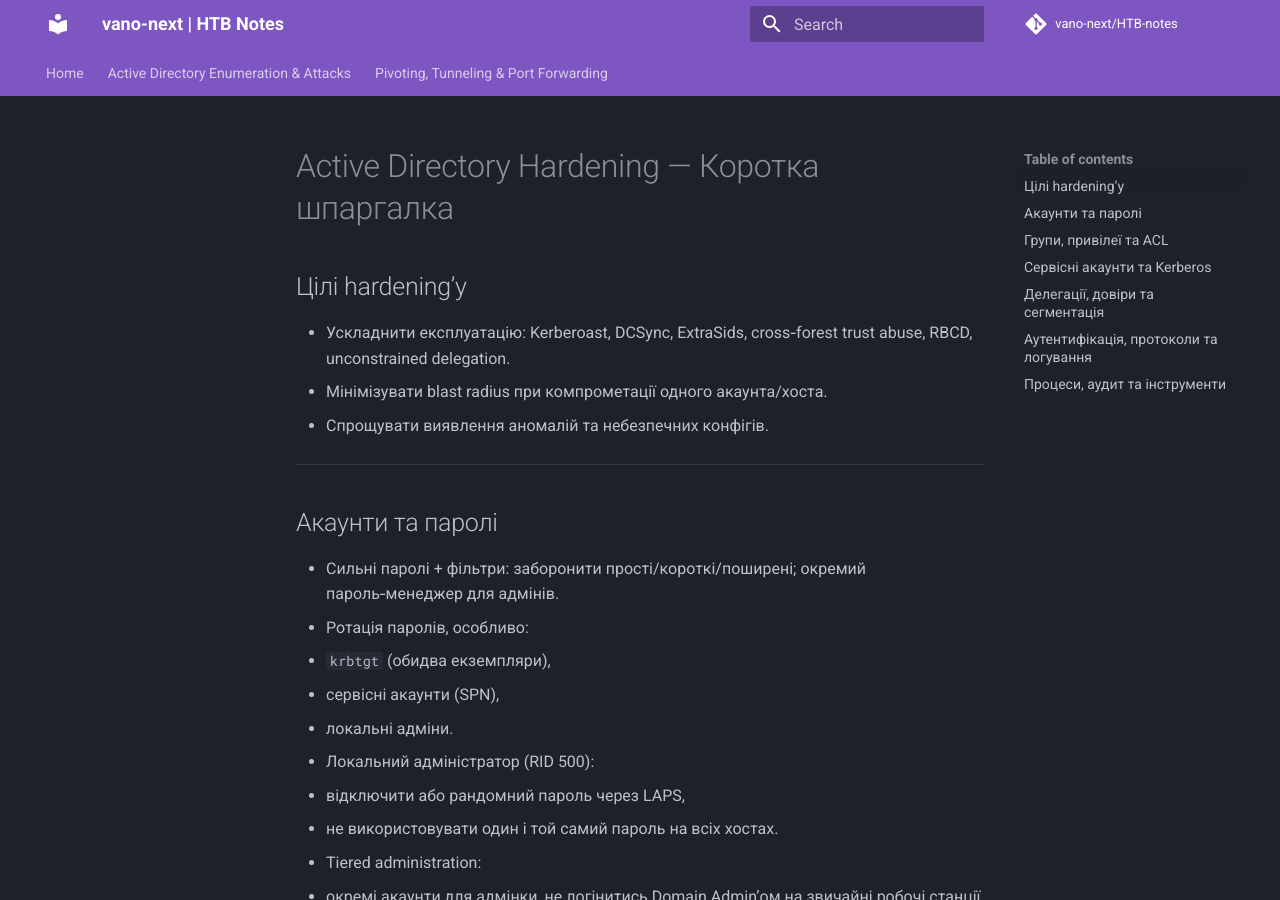
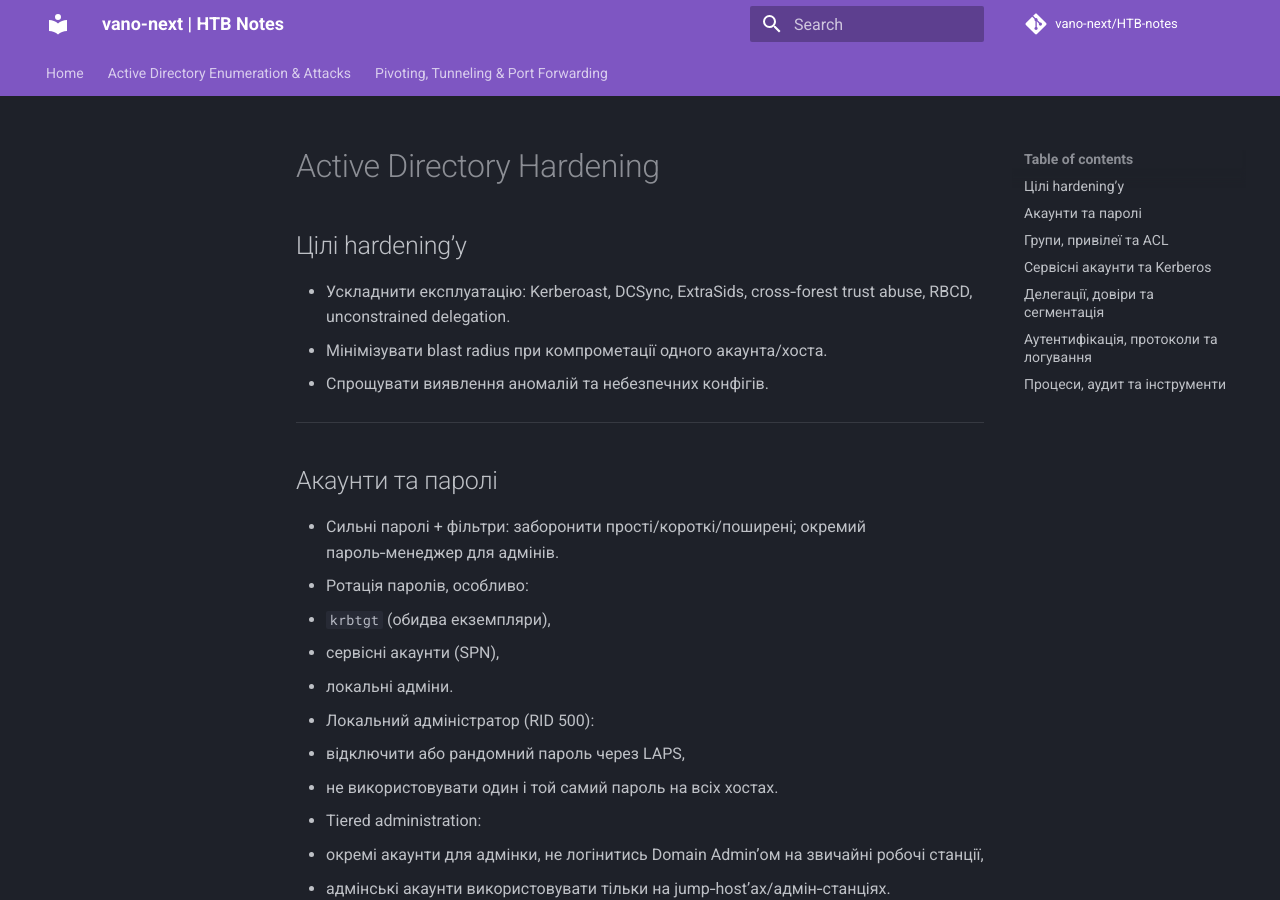
Before and after one commit to vano-next/HTB-notes, an MkDocs documentation site: the page built from docs/active-directory/ad-hardening-primer.md, in a window 1280 px wide and 900 px high. Built offline with MkDocs 1.6.1 and Material for MkDocs 9.7.7, drawn with Linux system fonts in a browser that asks for light colours; comment, search, counter and statistics services are not loaded.

Commit message:
Update ad-hardening-primer.md

```diff
--- a/docs/active-directory/ad-hardening-primer.md
+++ b/docs/active-directory/ad-hardening-primer.md
@@ -1,4 +1,4 @@
-# Active Directory Hardening — Коротка шпаргалка
+# Active Directory Hardening
 
 ## Цілі hardening’у
 
```
